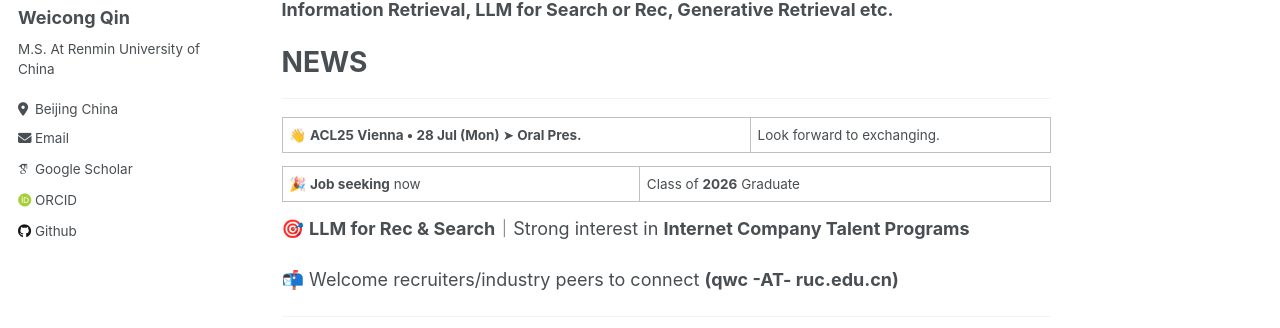
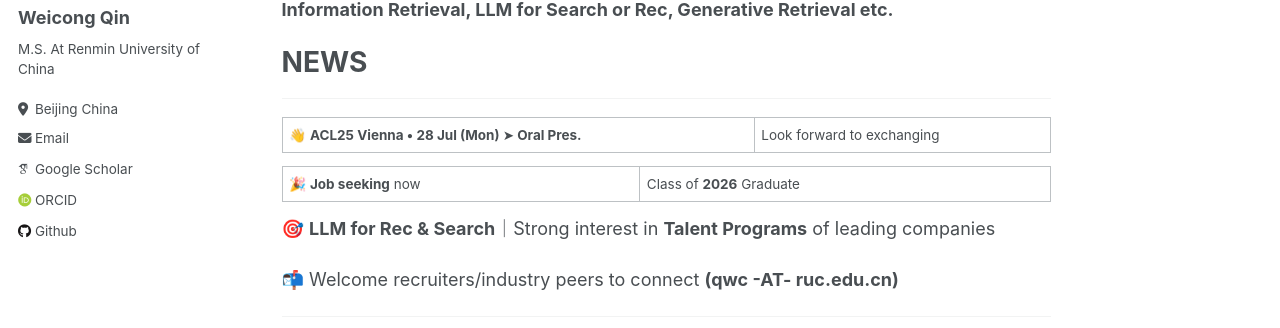
Before and after one commit to E-qin/E-qin.github.io, a Jekyll site: the page built from _pages/about.md, in a window 1280 px wide and 900 px high. Shown: the part 296-624 px from the top of the window. Built offline with Jekyll 4.4.1, drawn with Linux system fonts in a browser that asks for light colours; some web fonts are replaced.

Commit message:
Update about.md

```diff
--- a/_pages/about.md
+++ b/_pages/about.md
@@ -21,11 +21,11 @@ NEWS
 
 --------------
 
-👋 **ACL25 Vienna • 28 Jul (Mon) ➤ Oral Pres.** | Look forward to exchanging.
+👋 **ACL25 Vienna • 28 Jul (Mon) ➤ Oral Pres.** | Look forward to exchanging
 
 🎉 **Job seeking** now | Class of **2026** Graduate
 
-🎯 **LLM for Rec & Search**｜Strong interest in **Internet Company Talent Programs**
+🎯 **LLM for Rec & Search**｜Strong interest in **Talent Programs** of leading companies
 
 📬 Welcome recruiters/industry peers to connect **(qwc -AT- ruc.edu.cn)**
 
```
